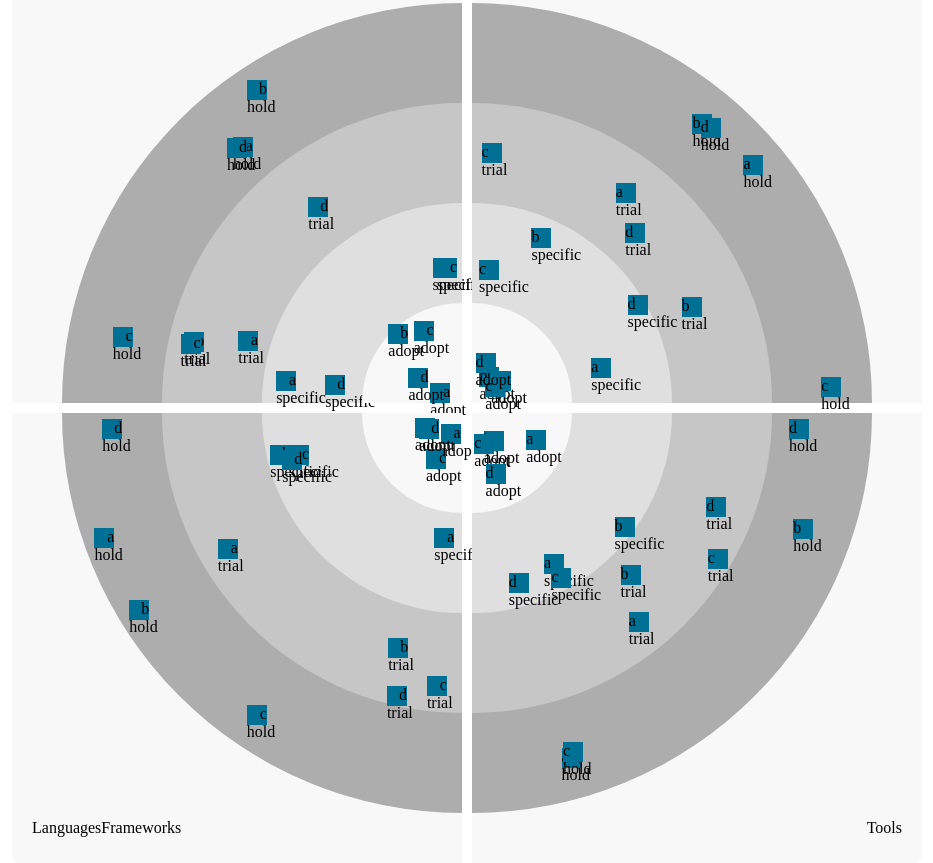
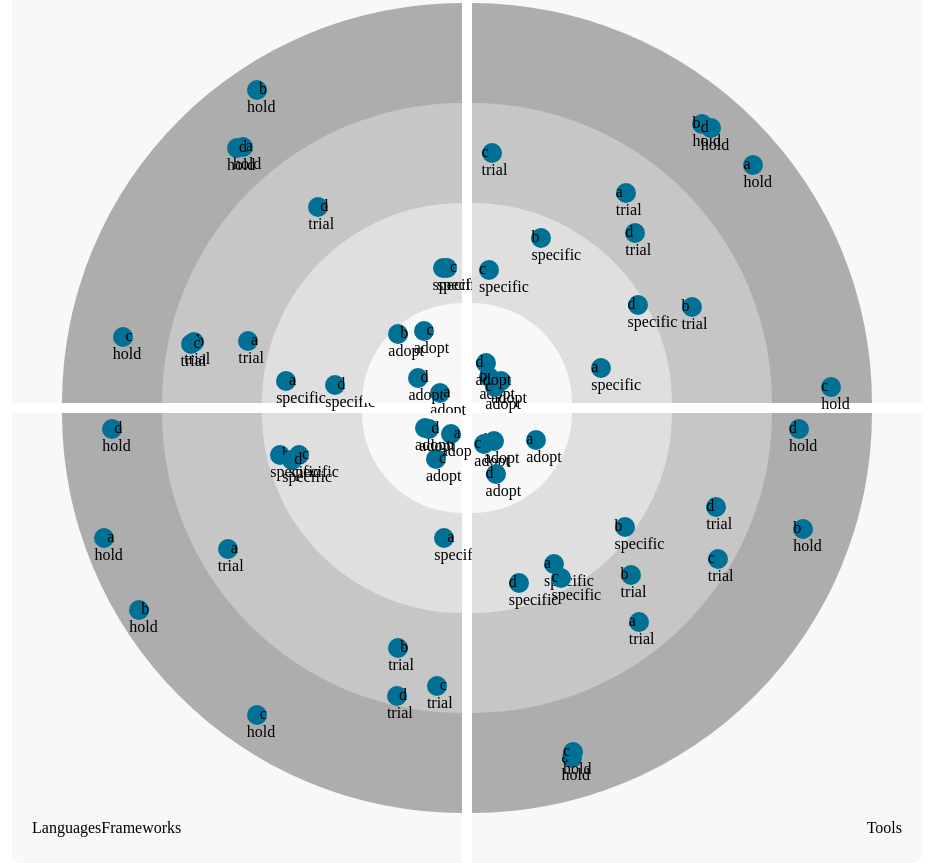
Before and after one commit to ivy-fhe/tech-radar, a React (Vite) app: page / in a window 1280 px wide. Shown: the whole page, without its empty margins (181-1114 px from the left). Built offline with nearby package versions, Linux system fonts and the light colour scheme.

Commit message:
made points round

```diff
--- a/src/components/Sector.css
+++ b/src/components/Sector.css
@@ -56,5 +56,6 @@
     width: 20px;
     height: 20px;
     background-color: #007095;
+    border-radius: 100%;
     position: absolute;
 }
```
